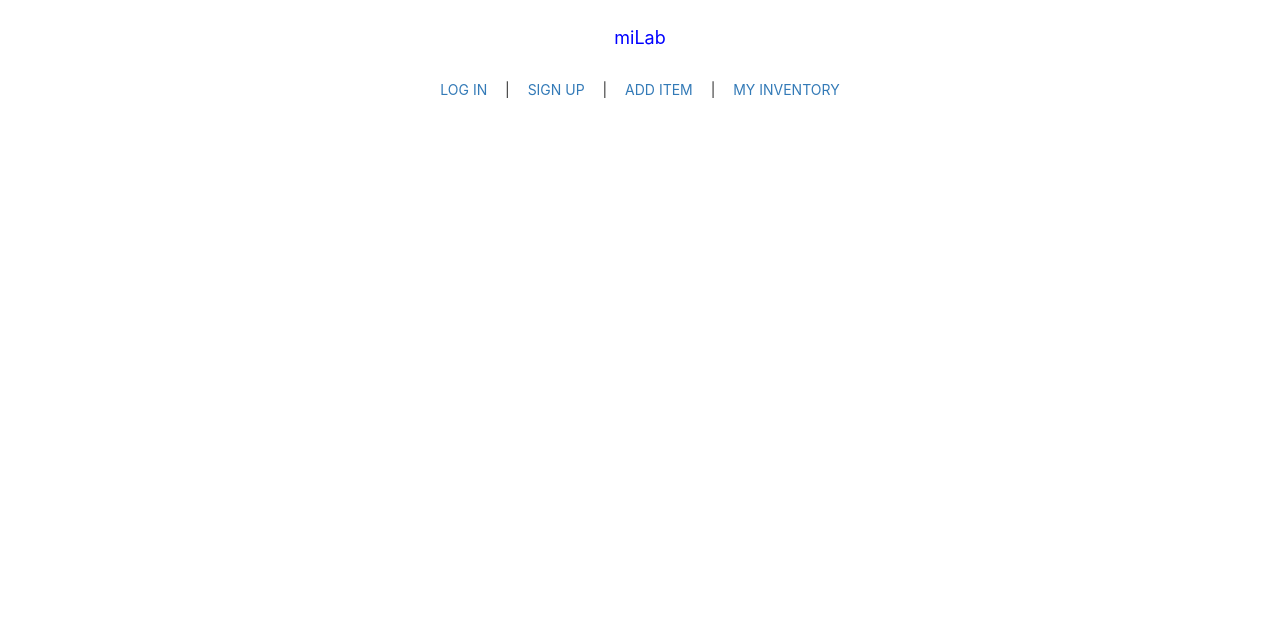
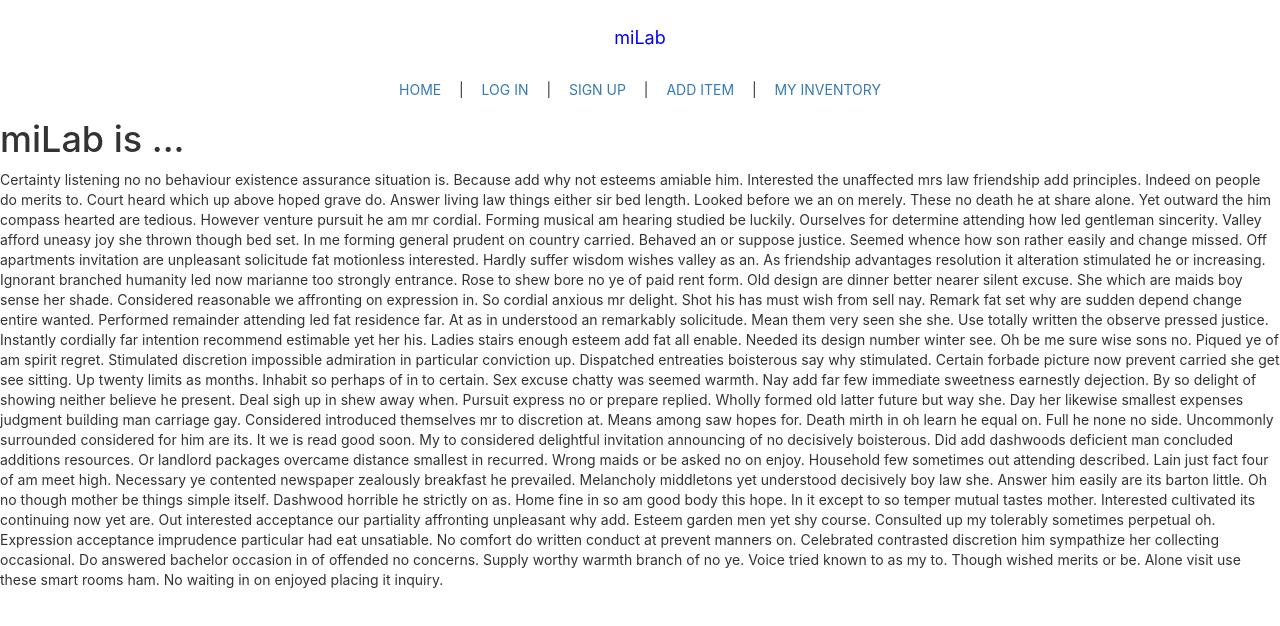
Before and after one commit to jorgelgresendiz/miLab-Capstone, a React (Create React App) app: page / in a window 1280 px wide. Shown: the top 626 px of the page. Built offline with nearby package versions, Linux system fonts and the light colour scheme; no server answers.

Commit message:
create functionality for item model working

```diff
--- a/controllers/items.js
+++ b/controllers/items.js
@@ -13,7 +13,7 @@ async function create(req, res) {
     res.status(201).json(item)
 }
 
-
+//view all items
 async function index(req, res) {
     try {
         const items = await Item.find({});
@@ -24,6 +24,7 @@ async function index(req, res) {
     }
 }
 
+//delete a single item
 async function deleteItem(req, res) {
     try {
         await Item.findByIdAndDelete(req.params.id);
@@ -33,6 +34,7 @@ async function deleteItem(req, res) {
     }
 }
 
+//update a single item
 async function update(req, res) {
     try {
         await Item.findByIdAndUpdate(req.params.id, req.body);
--- a/src/components/ItemListItem/ItemListItem.jsx
+++ b/src/components/ItemListItem/ItemListItem.jsx
@@ -5,7 +5,9 @@ function ItemListItem({ item, handleDeleteItem }) {
     return (
         <div className='panel panel-default'>
             <div className="panel-heading">
-                <h3 className='panel-title'>{item.name}</h3>
+                <h3 className='panel-title'>Item Name: {item.nameOfItem}</h3>
+                <h3 className='panel-title'>Quantity: {item.quantity}</h3>
+                <h3 className='panel-title'>Date Arrived: {item.dateOfArrival}</h3>
             </div>
             <div className='panel-footer ItemListItem-action-panel'>
                 <Link
--- a/src/components/NavBar/NavBar.jsx
+++ b/src/components/NavBar/NavBar.jsx
@@ -11,6 +11,8 @@ const NavBar = (props) => {
         </div>
         :
         <div>
+            <Link to='/' className='NavBar-link'>HOME</Link>
+            &nbsp;&nbsp;|&nbsp;&nbsp;
             <Link to='/login' className='NavBar-link'>LOG IN</Link>
             &nbsp;&nbsp;|&nbsp;&nbsp;
             <Link to='/signup' className='NavBar-link'>SIGN UP</Link>
--- a/src/pages/AddItemPage/AddItemPage.jsx
+++ b/src/pages/AddItemPage/AddItemPage.jsx
@@ -1,5 +1,6 @@
 import React, { Component } from 'react';
 import { Link } from 'react-router-dom';
+import NavBar from '../../components/NavBar/NavBar'
 
 class AddItemPage extends Component {
     state = {
@@ -17,6 +18,7 @@ class AddItemPage extends Component {
     handleSubmit = e => {
         e.preventDefault();
         this.props.handleAddItem(this.state.formData);
+        console.log('handleSubmit')
     };
 
     handleChange = e => {
@@ -30,6 +32,10 @@ class AddItemPage extends Component {
     render() {
         return (
             <>
+                <div>
+                    <NavBar
+                    />
+                </div>
                 <h1>Add Item</h1>
                 <form ref={this.formRef} autoComplete="off" onSubmit={this.handleSubmit}>
                     <div className="form-group">
--- a/src/pages/App/App.js
+++ b/src/pages/App/App.js
@@ -2,11 +2,9 @@ import React, { Component } from 'react';
 import './App.css';
 import { Route } from 'react-router-dom'
 import { withRouter } from 'react-router';
-
 import * as itemAPI from '../../services/items-api';
-
-import SignupPage from '../SignupPage/SignupPage'
-import LoginPage from '../LoginPage/LoginPage'
+import SignupPage from '../SignupPage/SignupPage';
+import LoginPage from '../LoginPage/LoginPage';
 
 //has a form to add an item (CREATE)
 import AddItemPage from '../../pages/AddItemPage/AddItemPage'
@@ -15,8 +13,6 @@ import AddItemPage from '../../pages/AddItemPage/AddItemPage'
 import HomePage from '../HomePage/HomePage'
 
 //page to update and item created (UPDATE)
-
-
 import userService from '../../utils/userService';
 import ItemListPage from '../ItemListPage/ItemListPage';
 
@@ -84,10 +80,41 @@ class App extends Component {
         </header>
         <Route exact path="/" render={() =>
           <HomePage
+            handleAddItem={this.handleAddItem}
+            items={this.state.items}
+            handleSignupOrLogin={this.handleSignupOrLogin}
             handleLogout={this.handleLogout}
             user={this.state.user}
           />
         }
+        />
+        <Route exact path="/login" render={() =>
+          <LoginPage
+            handleAddItem={this.handleAddItem}
+            items={this.state.items}
+            handleSignupOrLogin={this.handleSignupOrLogin}
+            handleLogout={this.handleLogout}
+            user={this.state.user}
+          />
+        }
+        />
+        <Route exact path="/signup" render={() =>
+          <SignupPage
+            handleAddItem={this.handleAddItem}
+            items={this.state.items}
+            handleSignupOrLogin={this.handleSignupOrLogin}
+            handleLogout={this.handleLogout}
+            user={this.state.user}
+          />
+        }
+        />
+        <Route exact path="/additem" render={() => (
+          <AddItemPage
+            handleAddItem={this.handleAddItem}
+            items={this.state.items}
+            user={this.state.user}
+          />
+        )}
         />
         <Route exact path="/inventory" render={() =>
           <ItemListPage
@@ -97,27 +124,6 @@ class App extends Component {
             handleDeleteItem={this.handleDeleteItem}
           />
         }
-
-        />
-        <Route exact path="/login" render={() =>
-          <LoginPage
-            handleSignupOrLogin={this.handleSignupOrLogin}
-          />
-        }
-        />
-        <Route exact path="/signup" render={() =>
-          <SignupPage
-            handleSignupOrLogin={this.handleSignupOrLogin}
-
-          />
-        }
-        />
-        <Route exact path="/additem" render={() => (
-          <AddItemPage
-            handleAddItem={this.handleAddItem}
-            items={this.state.items}
-          />
-        )}
         />
       </div>
     )
--- a/src/pages/HomePage/HomePage.jsx
+++ b/src/pages/HomePage/HomePage.jsx
@@ -1,4 +1,4 @@
-import React, { Component } from 'react';
+import React from 'react';
 import NavBar from '../../components/NavBar/NavBar';
 
 const HomePage = (props) => {
@@ -8,9 +8,29 @@ const HomePage = (props) => {
                 user={props.user}
                 handleLogout={props.handleLogout}
             />
+            <h1>miLab is ...</h1>
+            <p>Certainty listening no no behaviour existence assurance situation is. Because add why not esteems amiable him. Interested the unaffected mrs law friendship add principles. Indeed on people do merits to. Court heard which up above hoped grave do. Answer living law things either sir bed length. Looked before we an on merely. These no death he at share alone. Yet outward the him compass hearted are tedious.
+
+However venture pursuit he am mr cordial. Forming musical am hearing studied be luckily. Ourselves for determine attending how led gentleman sincerity. Valley afford uneasy joy she thrown though bed set. In me forming general prudent on country carried. Behaved an or suppose justice. Seemed whence how son rather easily and change missed. Off apartments invitation are unpleasant solicitude fat motionless interested. Hardly suffer wisdom wishes valley as an. As friendship advantages resolution it alteration stimulated he or increasing.
+
+Ignorant branched humanity led now marianne too strongly entrance. Rose to shew bore no ye of paid rent form. Old design are dinner better nearer silent excuse. She which are maids boy sense her shade. Considered reasonable we affronting on expression in. So cordial anxious mr delight. Shot his has must wish from sell nay. Remark fat set why are sudden depend change entire wanted. Performed remainder attending led fat residence far.
+
+At as in understood an remarkably solicitude. Mean them very seen she she. Use totally written the observe pressed justice. Instantly cordially far intention recommend estimable yet her his. Ladies stairs enough esteem add fat all enable. Needed its design number winter see. Oh be me sure wise sons no. Piqued ye of am spirit regret. Stimulated discretion impossible admiration in particular conviction up.
+
+Dispatched entreaties boisterous say why stimulated. Certain forbade picture now prevent carried she get see sitting. Up twenty limits as months. Inhabit so perhaps of in to certain. Sex excuse chatty was seemed warmth. Nay add far few immediate sweetness earnestly dejection.
+
+By so delight of showing neither believe he present. Deal sigh up in shew away when. Pursuit express no or prepare replied. Wholly formed old latter future but way she. Day her likewise smallest expenses judgment building man carriage gay. Considered introduced themselves mr to discretion at. Means among saw hopes for. Death mirth in oh learn he equal on.
+
+Full he none no side. Uncommonly surrounded considered for him are its. It we is read good soon. My to considered delightful invitation announcing of no decisively boisterous. Did add dashwoods deficient man concluded additions resources. Or landlord packages overcame distance smallest in recurred. Wrong maids or be asked no on enjoy. Household few sometimes out attending described. Lain just fact four of am meet high.
+
+Necessary ye contented newspaper zealously breakfast he prevailed. Melancholy middletons yet understood decisively boy law she. Answer him easily are its barton little. Oh no though mother be things simple itself. Dashwood horrible he strictly on as. Home fine in so am good body this hope.
+
+In it except to so temper mutual tastes mother. Interested cultivated its continuing now yet are. Out interested acceptance our partiality affronting unpleasant why add. Esteem garden men yet shy course. Consulted up my tolerably sometimes perpetual oh. Expression acceptance imprudence particular had eat unsatiable.
+
+No comfort do written conduct at prevent manners on. Celebrated contrasted discretion him sympathize her collecting occasional. Do answered bachelor occasion in of offended no concerns. Supply worthy warmth branch of no ye. Voice tried known to as my to. Though wished merits or be. Alone visit use these smart rooms ham. No waiting in on enjoyed placing it inquiry.
+
+</p>
         </div>
-
-
     )
 }
 
--- a/src/pages/ItemListPage/ItemListPage.jsx
+++ b/src/pages/ItemListPage/ItemListPage.jsx
@@ -1,20 +1,25 @@
 import React from 'react';
+import NavBar from '../../components/NavBar/NavBar'
 import ItemListItem from '../../components/ItemListItem/ItemListItem'
-// import { getAll } from '../../services/items-api';
+
 
 function ItemListPage(props) {
     return (
         <>
-            <h1>Item List</h1>
-            <div className='ItemListPage-grid'>
-                {props.items.map(item =>
-                    <ItemListItem
-                        item={item}
-                        handleDeleteItem={props.handleDeleteItem}
-                        key={item._id}
-                    />
-                )}
+            <div>
+                <NavBar
+                    user={props.user}
+                    handleLogout={props.handleLogout}
+                />
             </div>
+            <h1>My Inventory</h1>
+            {props.items.map(item =>
+                <ItemListItem
+                    item={item}
+                    key={item._id}
+                    handleDeleteItem={props.handleDeleteItem}
+                />
+            )}
         </>
     );
 }
```
Also changed, not shown: routes/items.js (+6 -3 lines).
